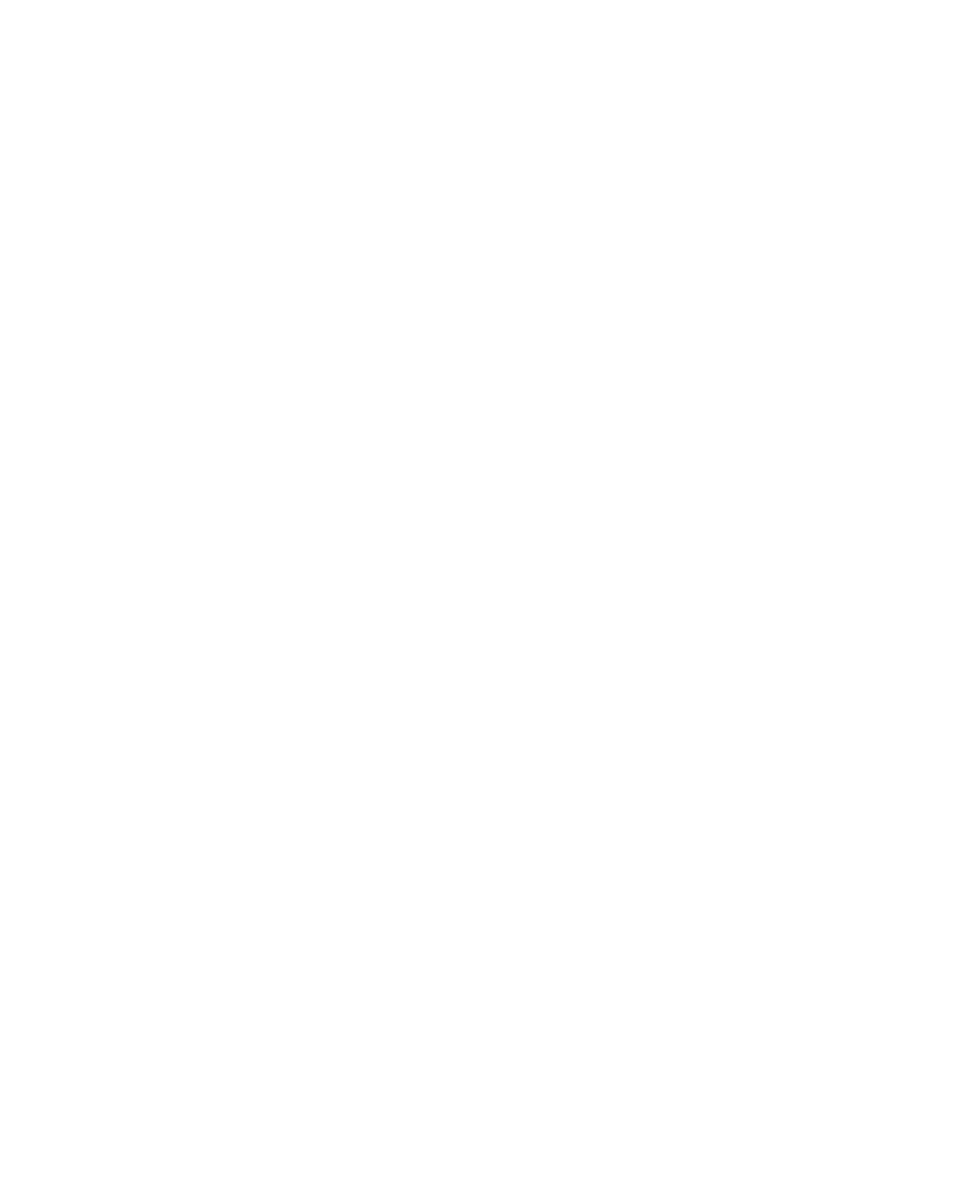
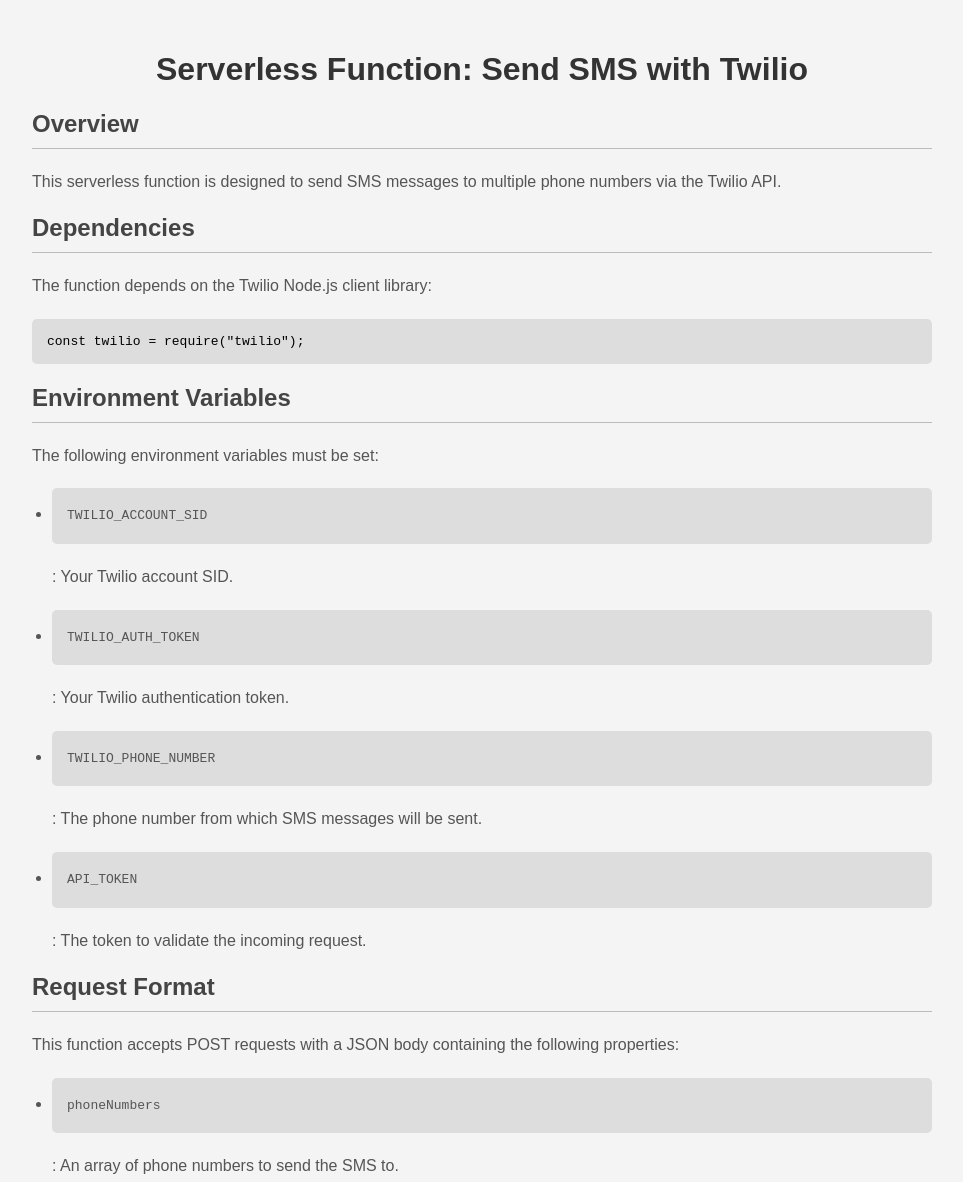
Before and after one commit to bukhtyarhaider/serverless-function-sendSMS, a website: page public/index.html in a window 1280 px wide. Shown: the top 1182 px of the page, without its empty margins (158-1121 px from the left). Before the commit the page ends 800 px from the top, so only its background shows below. Drawn offline with Linux system fonts and the light colour scheme.

Commit message:
improvement: added sendSMS serverless function documentation

```diff
--- a/public/index.html
+++ b/public/index.html
@@ -2,9 +2,121 @@
 <html lang="en">
   <head>
     <meta charset="UTF-8" />
-    <meta http-equiv="X-UA-Compatible" content="IE=edge" />
     <meta name="viewport" content="width=device-width, initial-scale=1.0" />
-    <title>sendSMS - serverless function</title>
+    <title>Serverless Function Documentation</title>
+    <style>
+      body {
+        font-family: Arial, sans-serif;
+        margin: 0;
+        padding: 0;
+        background-color: #f4f4f4;
+      }
+      .container {
+        max-width: 900px;
+        margin: auto;
+        padding: 30px;
+      }
+      h1 {
+        color: #333;
+        font-size: 2em;
+        text-align: center;
+      }
+      h2 {
+        color: #444;
+        font-size: 1.5em;
+        margin-top: 20px;
+        border-bottom: 1px solid #bbb;
+        padding-bottom: 10px;
+      }
+      p,
+      li {
+        color: #555;
+        line-height: 1.6em;
+      }
+      code {
+        display: block;
+        margin: 20px 0;
+        padding: 15px;
+        background-color: #ddd;
+        border-radius: 5px;
+      }
+      ul {
+        padding-left: 20px;
+      }
+      li {
+        margin-bottom: 10px;
+      }
+    </style>
   </head>
-  <body></body>
+
+  <body>
+    <div class="container">
+      <h1>Serverless Function: Send SMS with Twilio</h1>
+
+      <h2>Overview</h2>
+      <p>
+        This serverless function is designed to send SMS messages to multiple
+        phone numbers via the Twilio API.
+      </p>
+
+      <h2>Dependencies</h2>
+      <p>The function depends on the Twilio Node.js client library:</p>
+      <code>const twilio = require("twilio");</code>
+
+      <h2>Environment Variables</h2>
+      <p>The following environment variables must be set:</p>
+      <ul>
+        <li><code>TWILIO_ACCOUNT_SID</code>: Your Twilio account SID.</li>
+        <li>
+          <code>TWILIO_AUTH_TOKEN</code>: Your Twilio authentication token.
+        </li>
+        <li>
+          <code>TWILIO_PHONE_NUMBER</code>: The phone number from which SMS
+          messages will be sent.
+        </li>
+        <li>
+          <code>API_TOKEN</code>: The token to validate the incoming request.
+        </li>
+      </ul>
+
+      <h2>Request Format</h2>
+      <p>
+        This function accepts POST requests with a JSON body containing the
+        following properties:
+      </p>
+      <ul>
+        <li>
+          <code>phoneNumbers</code>: An array of phone numbers to send the SMS
+          to.
+        </li>
+        <li><code>message</code>: The text message to send.</li>
+        <li><code>token</code>: The API token to authenticate the request.</li>
+      </ul>
+
+      <h2>Response Format</h2>
+      <p>
+        On successful execution, the function will return a HTTP 200 status code
+        and a body indicating the number of phone numbers the message was sent
+        to.
+      </p>
+
+      <h2>Error Handling</h2>
+      <p>
+        The function returns the following status codes and messages in the case
+        of an error:
+      </p>
+      <ul>
+        <li><code>405</code>: If the HTTP method is not POST.</li>
+        <li><code>403</code>: If the provided API token is invalid.</li>
+        <li>
+          <code>400</code>: If the message is empty or consists only of
+          whitespace.
+        </li>
+        <li>
+          <code>500</code>: If there is an error when trying to send the SMS
+          messages.
+        </li>
+      </ul>
+    </div>
+  </body>
 </html>
```
